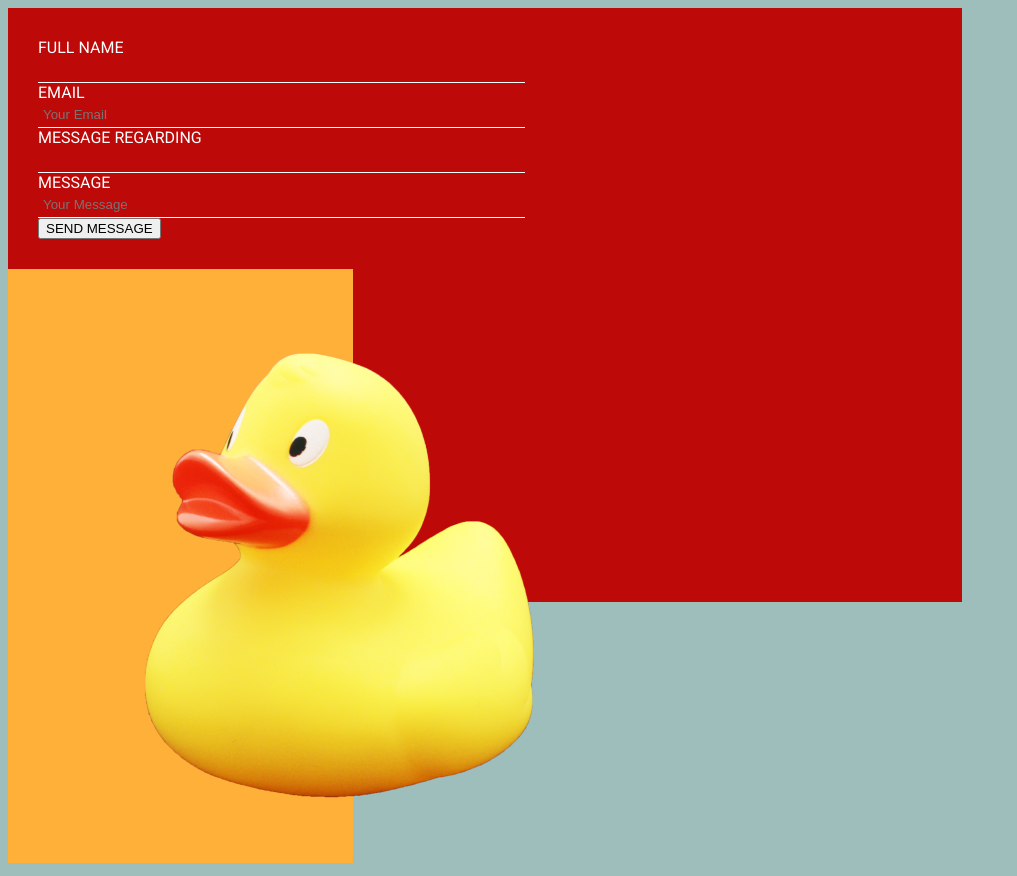
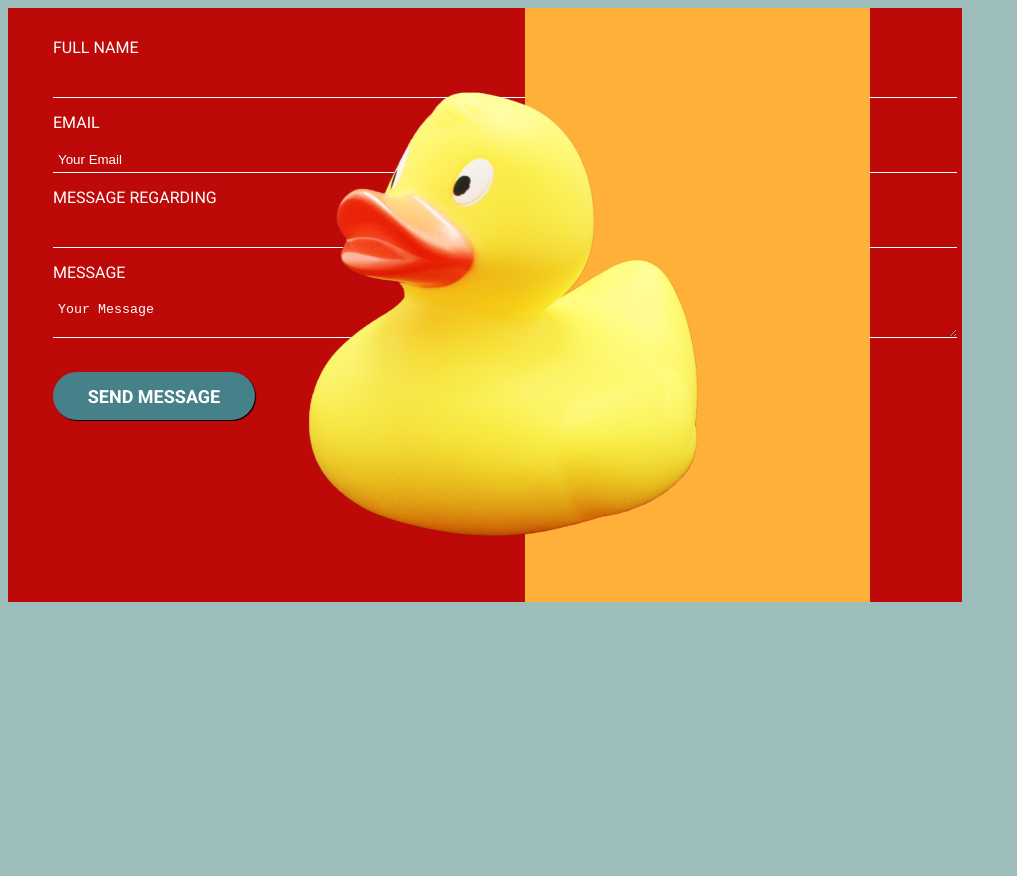
Before and after one commit to isakf999-bot/Forms.Assignment, a plain HTML site: page index.html in a window 1280 px wide. Shown: the whole page, without its empty margins (0-1017 px from the left). After the commit the page ends 800 px from the top, so only its background shows below. Drawn offline with Linux system fonts and the light colour scheme.

Commit message:
Position and styling

```diff
--- a/index.html
+++ b/index.html
@@ -13,24 +13,24 @@
 <div class="container">
     <div class="form-box">
         <form id="contactForm">
-            <label>FULL NAME</label>
-            <input type="text" required>
+            <label for="name">FULL NAME</label>
+            <input type="text" id="name" required>
 
-            <label>EMAIL</label>
-            <input type="email" placeholder="Your Email" required>
+            <label for="email">EMAIL</label>
+            <input type="email" placeholder="Your Email" id="email" required>
 
-            <label>MESSAGE REGARDING</label>
-            <input type="Message" required>
+            <label for="regarding">MESSAGE REGARDING</label>
+            <input type="text" id="regarding" required>
 
-            <label>MESSAGE</label>
-            <input placeholder="Your Message" required>
+            <label for="message">MESSAGE</label>
+            <textarea placeholder="Your Message" id="message" required></textarea>
 
-            <button type="submit">SEND MESSAGE</button>
+            <button class="Send-btn" type="submit">SEND MESSAGE</button>
         </form>
     </div>
 
     <div class="image-box">
-      <img src="images/Duck.png" alt="Duck">
+      <img class="Duck-image" src="images/Duck.png" alt="Duck">
     </div>
 
 
--- a/styles/styles.css
+++ b/styles/styles.css
@@ -8,18 +8,20 @@ body {
     height: 594px;
     width: 100%;
     background-color: #BE0909;
+    display: flex;
+    justify-content: center;
+
 }
 
 
 .form-box {
     background-color: #BE0909;
-    width: 50%;
     padding: 30px;
     color: white;
 }
 
 input, textarea {
-      width: 100%;
+    width: 100%;
     background: none;
     border: none;
     border-bottom: 1px solid white;
@@ -32,4 +34,43 @@ input, textarea {
     height: 594px;
     width: 100%;
     background-color: #FFB039;
+    position: absolute;
+    left: 41%;
 }
+
+::placeholder {
+    color: white;
+
+}
+
+label, input, button, textarea {
+    margin: 15px;
+}
+
+.Duck-image {
+    position: absolute;
+    right: 10%;
+
+
+}
+
+.Send-btn {
+    width: 202px;
+    height: 48px;
+    border-radius: 40px;
+    border: none;
+    font-size: 18px;
+    font-family: "Roboto", sans-serif;
+    font-weight: bold;
+    font-style: normal;
+    letter-spacing: 10%;
+    line-height: auto;
+    color: #FFFFFF;
+    background-color: #468189;
+    box-shadow: black 1px 1px 1px 0px;
+    justify-content: center;
+}
+
+.Send-btn:hover {
+    background-color: #426966;
+}
```
Also changed, not shown: styles/normalise.css (added).
